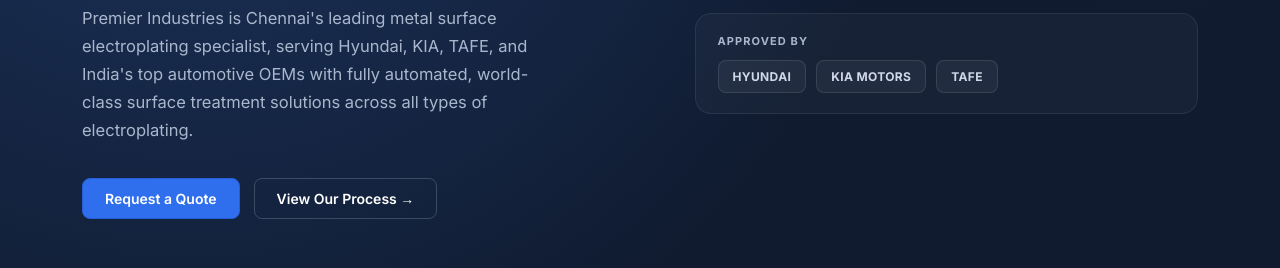
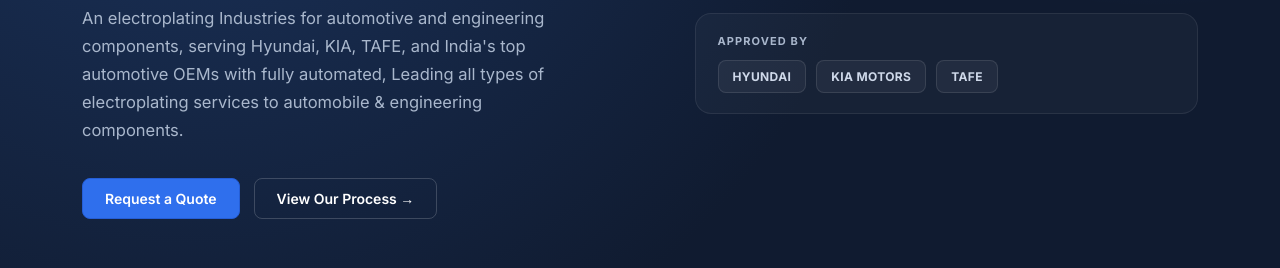
Before and after one commit to kushwanth2006/premier-industries, a plain HTML site: page Premier-Industries-Website/index.html in a window 1280 px wide. Shown: the part 355-623 px from the top of the page. Drawn offline with nearby package versions, Linux system fonts and the light colour scheme.

Commit message:
Revise hero section description in index.html

```diff
--- a/Premier-Industries-Website/index.html
+++ b/Premier-Industries-Website/index.html
@@ -42,7 +42,7 @@
     <div>
       <div class="badge-pill hero-in hero-in-1">ISO 9001:2015 &amp; IATF 16949 Certified</div>
       <h1 class="hero-in hero-in-2">Surface Treatment <span class="accent">Excellence Since 1995</span></h1>
-      <p class="lead hero-in hero-in-3">Premier Industries is Chennai's leading metal surface electroplating specialist, serving Hyundai, KIA, TAFE, and India's top automotive OEMs with fully automated, world-class surface treatment solutions across all types of electroplating.</p>
+      <p class="lead hero-in hero-in-3">An electroplating Industries for automotive and engineering components, serving Hyundai, KIA, TAFE, and India's top automotive OEMs with fully automated, Leading all types of electroplating services to automobile &  engineering components.</p>
       <div class="hero-ctas hero-in hero-in-4">
         <a href="#" class="btn btn-primary" onclick="showView('view-contact'); return false;">Request a Quote</a>
         <a href="#" class="btn btn-ghost-dark" onclick="showView('view-process'); return false;">View Our Process →</a>
```
